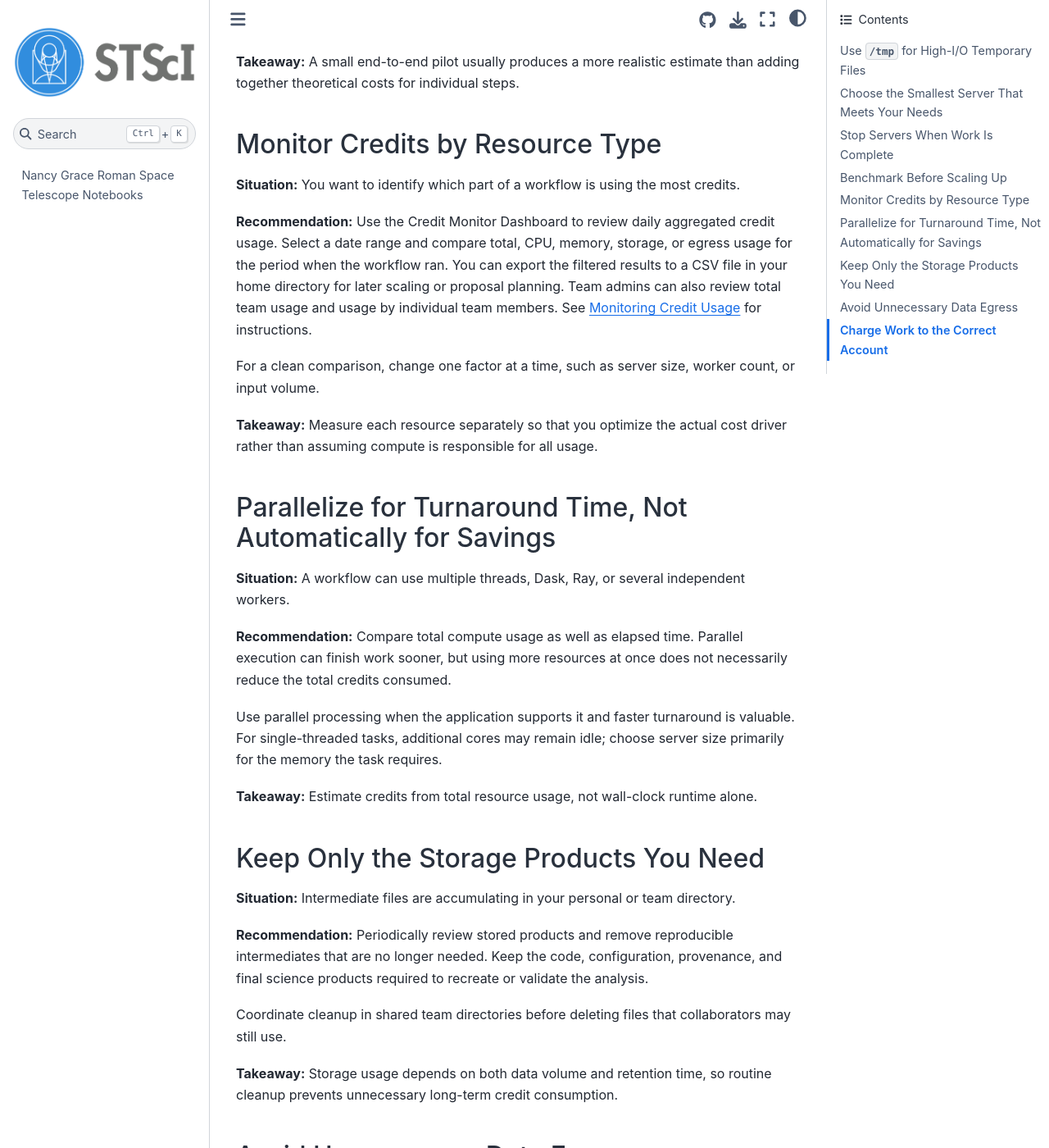
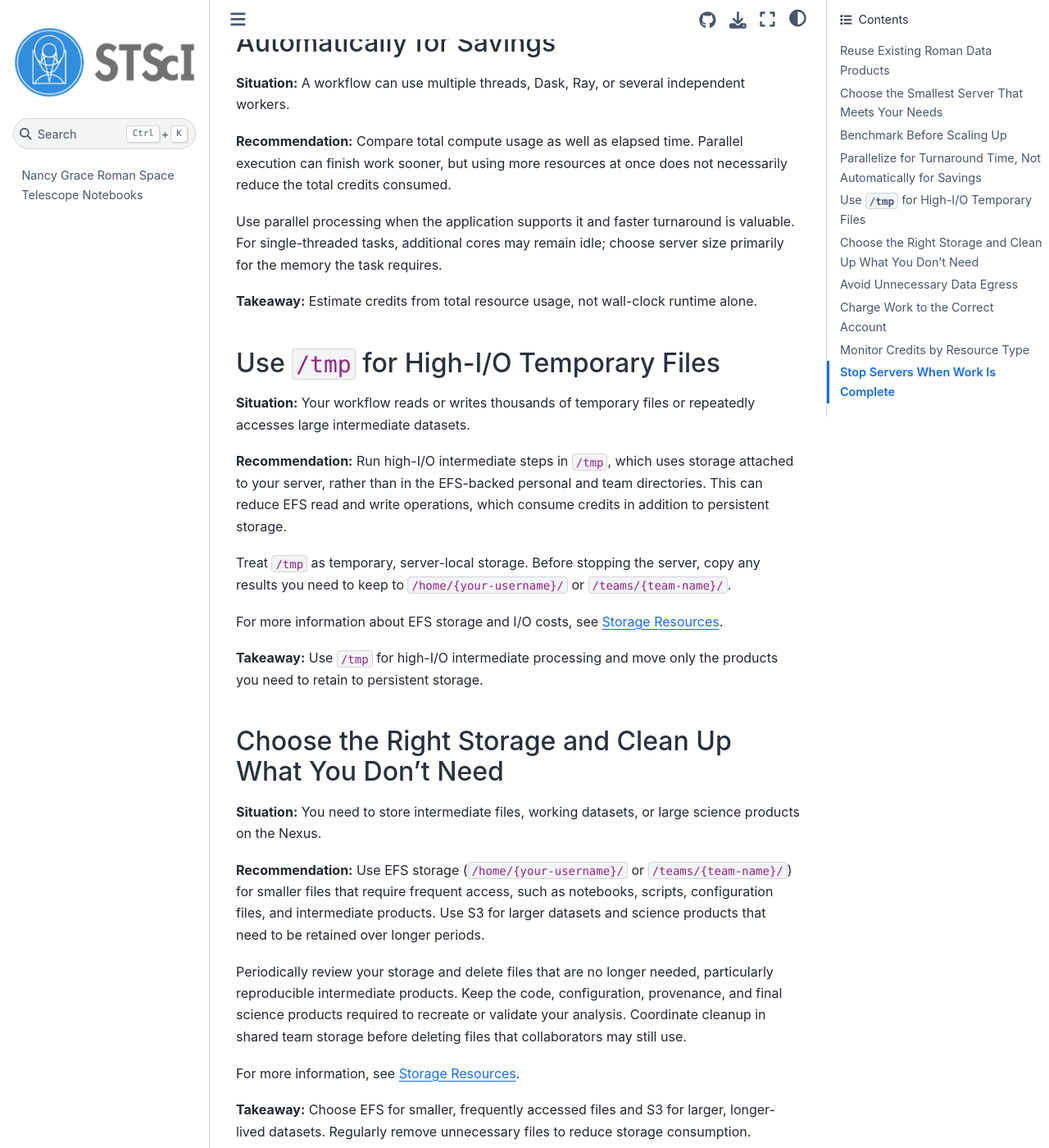
Before and after one commit to spacetelescope/roman_notebooks, a Jupyter Book: the page built from markdown/tipstricks.md, in a window 1280 px wide and 1400 px high, scrolled down 1484 px. Shown: the whole window at 82% size. Built offline with Jupyter Book 1.0.4 settings and Sphinx 7.4.7 and the Sphinx Book theme 1.1.4, drawn with Linux system fonts in a browser that asks for light colours; pages that are not in the unit, such as notebooks, are missing from menus; some of the changed text lies outside the part shown.

Commit message:
Expand Nexus resource documentation
Co-authored-by: Copilot App <223556219+Copilot@users.noreply.github.com>

```diff
--- a/markdown/tipstricks.md
+++ b/markdown/tipstricks.md
@@ -1,53 +1,27 @@
 # Tips and Tricks on the Nexus
 
-These tips can help you use Roman Research Nexus resources efficiently and estimate the credits needed for your science workflow. Current credit rates and policies are maintained in the [Nexus documentation in RDox](https://roman-docs.stsci.edu/data-handbook-home/roman-research-nexus).
+These tips can help you use Roman Research Nexus resources efficiently and estimate the credits needed for your science workflow. For information about credit allocations, available resources, and estimating costs, see [Accounts and Credit Allocations](https://roman-docs.stsci.edu/data-handbook/roman-research-nexus/accounts-and-credit-allocations), [Compute Resources](https://roman-docs.stsci.edu/data-handbook/roman-research-nexus/compute-resources), [Storage Resources](https://roman-docs.stsci.edu/data-handbook/roman-research-nexus/storage-resources), and [Estimating Resource Usage and Costs](https://roman-docs.stsci.edu/data-handbook/roman-research-nexus/accounts-and-credit-allocations/estimating-resource-usage-and-costs) in RDox.
+## Reuse Existing Roman Data Products
+**Situation:** Your analysis requires large volumes of Roman imaging or catalog data.
 
-## Use `/tmp` for High-I/O Temporary Files
+**Recommendation:** Check whether the data products you need are already available through MAST before running your own processing. Use existing calibrated exposures, mosaics, and catalogs when they meet your scientific requirements. When possible, stream data directly from [MAST](https://mast.stsci.edu/search/ui/#/roman) instead of downloading and storing complete datasets on the Nexus.
 
-**Situation:** Your workflow reads or writes thousands of temporary files.
-
-**Recommendation:** Run high-I/O intermediate steps in `/tmp`, which uses storage attached to your server, rather than in the EFS-backed [personal and team directories](./teams.md). Treat `/tmp` as temporary, server-local storage. Before stopping the server, copy any results you need to keep to `/home/{your-username}/` or `/teams/{team-name}/`.
-
-**Takeaway:** Stage temporary files in `/tmp`, perform the high-I/O work there, and move only the final products to persistent storage.
-
+**Takeaway:** Reusing existing products and streaming data can reduce compute time, storage requirements, and credit consumption.
 ## Choose the Smallest Server That Meets Your Needs
-
 **Situation:** You need to select a server size for an analysis.
 
-**Recommendation:** Consider both memory and CPU requirements. A larger server is useful when a task needs more memory, but it may not run a single-threaded task faster. Start with the smallest configuration that can complete the work reliably, then change the server type if a benchmark shows that more resources help. See [Managing Your Server](./server.md) for configuration instructions.
+**Recommendation:** Consider both memory and CPU requirements. A larger server is useful when a task needs more memory, but it may not run a single-threaded task faster. Start with the smallest configuration that can complete the work reliably, then change the server type if a benchmark shows that more resources help. See [Compute Resources](https://roman-docs.stsci.edu/data-handbook/roman-research-nexus/compute-resources) for available server configurations and [Managing Your Server](server.md) for configuration instructions.
 
 **Takeaway:** More CPU cores and memory consume credits at a higher rate, so use a larger server only when the workflow can benefit from it.
-
-## Stop Servers When Work Is Complete
-
-**Situation:** You have finished an interactive session or a long-running job.
-
-**Recommendation:** Save your work, then stop the server from **File → Hub Control Panel → Stop My Server**. Closing a notebook or browser tab does not stop the server.
-
-**Takeaway:** A stopped server releases compute resources and no longer accumulates compute usage.
-
 ## Benchmark Before Scaling Up
-
 **Situation:** You need to estimate the credit cost of processing a full data set.
 
 **Recommendation:** Run a representative pilot that includes the major operations in your workflow, such as calibration, mosaicking, simulation, photometry, shape measurement, or catalog processing. Record the number of exposures, detectors, simulations, or repetitions in the pilot, then scale the measured usage to the full program.
 
-Include a reasonable margin for development, failed runs, and scientific iteration. Use [benchmark examples in RDox](https://roman-docs.stsci.edu/data-handbook/roman-research-nexus/benchmarking-examples-and-estimated-costs-on-the-roman-research-nexus) as an order-of-magnitude check rather than as a substitute for testing your own workflow.
+Include a reasonable margin for development, failed runs, and scientific iteration. See [Computational Benchmarks](https://roman-docs.stsci.edu/data-handbook/roman-research-nexus/accounts-and-credit-allocations/computational-benchmarks) for measured examples of scientific workflows, and [Estimating Resource Usage and Costs](https://roman-docs.stsci.edu/data-handbook/roman-research-nexus/accounts-and-credit-allocations/estimating-resource-usage-and-costs) for guidance on estimating credit consumption. Use these resources as order-of-magnitude checks rather than substitutes for testing your own workflow.
 
 **Takeaway:** A small end-to-end pilot usually produces a more realistic estimate than adding together theoretical costs for individual steps.
-
-## Monitor Credits by Resource Type
-
-**Situation:** You want to identify which part of a workflow is using the most credits.
-
-**Recommendation:** Use the Credit Monitor Dashboard to review daily aggregated credit usage. Select a date range and compare total, CPU, memory, storage, or egress usage for the period when the workflow ran. You can export the filtered results to a CSV file in your home directory for later scaling or proposal planning. Team admins can also review total team usage and usage by individual team members. See [Monitoring Credit Usage](./credit_monitor.md) for instructions.
-
-For a clean comparison, change one factor at a time, such as server size, worker count, or input volume.
-
-**Takeaway:** Measure each resource separately so that you optimize the actual cost driver rather than assuming compute is responsible for all usage.
-
 ## Parallelize for Turnaround Time, Not Automatically for Savings
-
 **Situation:** A workflow can use multiple threads, Dask, Ray, or several independent workers.
 
 **Recommendation:** Compare total compute usage as well as elapsed time. Parallel execution can finish work sooner, but using more resources at once does not necessarily reduce the total credits consumed.
@@ -55,34 +29,55 @@ For a clean comparison, change one factor at a time, such as server size, worker
 Use parallel processing when the application supports it and faster turnaround is valuable. For single-threaded tasks, additional cores may remain idle; choose server size primarily for the memory the task requires.
 
 **Takeaway:** Estimate credits from total resource usage, not wall-clock runtime alone.
+## Use `/tmp` for High-I/O Temporary Files
+**Situation:** Your workflow reads or writes thousands of temporary files or repeatedly accesses large intermediate datasets.
 
-## Keep Only the Storage Products You Need
+**Recommendation:** Run high-I/O intermediate steps in `/tmp`, which uses storage attached to your server, rather than in the EFS-backed personal and team directories. This can reduce EFS read and write operations, which consume credits in addition to persistent storage.
 
-**Situation:** Intermediate files are accumulating in your personal or team directory.
+Treat `/tmp` as temporary, server-local storage. Before stopping the server, copy any results you need to keep to `/home/{your-username}/` or `/teams/{team-name}/`.
 
-**Recommendation:** Periodically review stored products and remove reproducible intermediates that are no longer needed. Keep the code, configuration, provenance, and final science products required to recreate or validate the analysis.
+For more information about EFS storage and I/O costs, see [Storage Resources](https://roman-docs.stsci.edu/data-handbook/roman-research-nexus/storage-resources).
 
-Coordinate cleanup in shared team directories before deleting files that collaborators may still use.
+**Takeaway:** Use `/tmp` for high-I/O intermediate processing and move only the products you need to retain to persistent storage.
+## Choose the Right Storage and Clean Up What You Don't Need
+**Situation:** You need to store intermediate files, working datasets, or large science products on the Nexus.
 
-**Takeaway:** Storage usage depends on both data volume and retention time, so routine cleanup prevents unnecessary long-term credit consumption.
+**Recommendation:** Use EFS storage (`/home/{your-username}/` or `/teams/{team-name}/`) for smaller files that require frequent access, such as notebooks, scripts, configuration files, and intermediate products. Use S3 for larger datasets and science products that need to be retained over longer periods.
 
+Periodically review your storage and delete files that are no longer needed, particularly reproducible intermediate products. Keep the code, configuration, provenance, and final science products required to recreate or validate your analysis. Coordinate cleanup in shared team storage before deleting files that collaborators may still use.
+
+For more information, see [Storage Resources](https://roman-docs.stsci.edu/data-handbook/roman-research-nexus/storage-resources).
+
+**Takeaway:** Choose EFS for smaller, frequently accessed files and S3 for larger, longer-lived datasets. Regularly remove unnecessary files to reduce storage consumption.
 ## Avoid Unnecessary Data Egress
-
 **Situation:** You plan to download a large data set or many derived products from the Nexus.
 
 **Recommendation:** Filter, subset, or aggregate data on the Nexus before transferring it. Download only the products required for a local workflow, archive, or collaborator.
 
 **Takeaway:** Bringing tools to the data can reduce both transfer time and egress credit usage.
+## Charge Work to the Correct Account
+**Situation:** You belong to a team and are starting work for a shared science program.
 
-## Charge Work to the Correct Account
-
-**Situation:** You belong to a team and are starting work for a shared science program.
-
-**Recommendation:** Launch the session under the appropriate team account so its compute and storage usage is charged to the team's shared allocation. Team admins can use the Credit Monitor Dashboard to review aggregate usage and usage by team member.
+**Recommendation:** Launch the session under the appropriate team account so its compute usage is charged to the team's shared allocation. Persistent storage usage is accounted for separately. All team members can use the Credits Dashboard to review aggregate team usage and usage by individual team members.
 
 Use an individual account for tutorials, exploration, and small tests that are not part of the team program.
 
-**Takeaway:** Confirm the selected account before launching a substantial job; usage is tracked according to the account under which the session runs.
+**Takeaway:** Confirm the selected account before launching a substantial job; compute usage is charged to the account under which the session runs
+## Monitor Credits by Resource Type
+**Situation:** You want to identify which part of a workflow is using the most credits.
+
+**Recommendation:** Use the Credits Dashboard to review daily aggregated credit usage. Select a date range and compare total, server (CPU and memory), egress, EFS storage, and S3 storage credits for the period when the workflow ran. You can export the filtered results to a CSV file in your home directory for later scaling or proposal planning.
+All team members can also review total team usage and usage broken down by individual team members. See [Monitoring Credit Usage](credit_monitor.md) for instructions.
+
+For a clean comparison, change one factor at a time, such as server size, worker count, or input volume.
+
+**Takeaway:** Measure each resource separately so that you optimize the actual cost driver rather than assuming compute is responsible for all usage.
+## Stop Servers When Work Is Complete
+**Situation:** You have finished an interactive session or a long-running job.
+
+**Recommendation:** Save your work, then stop the server from **File → Hub Control Panel → Stop My Server**. Closing a notebook or browser tab does not stop the server.
+
+**Takeaway:** A stopped server releases compute resources and no longer accumulates compute usage.
 
 ---
-*Last updated: August 2026*
+*Last updated: November 2026*
```
Also changed, not shown: markdown/credit_monitor.md (+19 -14 lines), markdown/software.md (+5 -4 lines), markdown/teams.md (+9 -12 lines), markdown/working-with-s3-buckets.md (added, +213 -0 lines).
